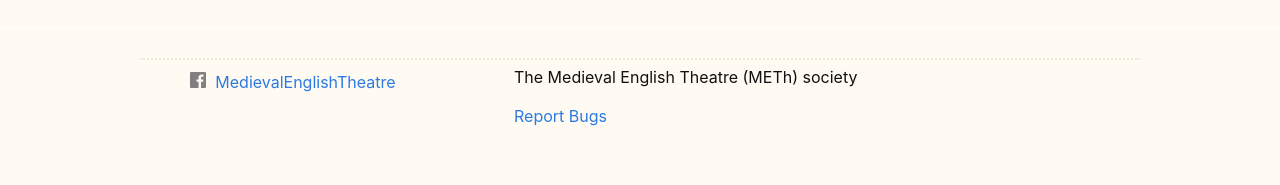
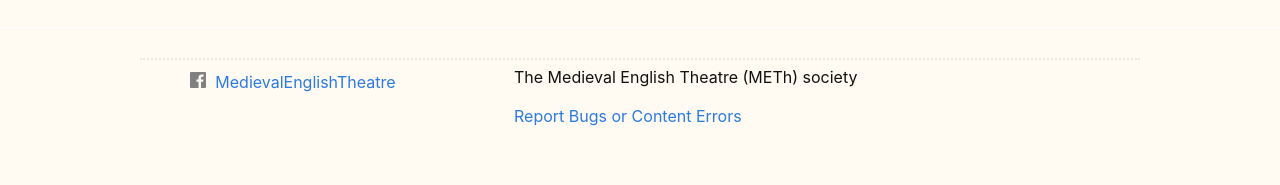
Before and after one commit to MedievalEnglishTheatre/MedievalEnglishTheatre.github.io, a Jekyll site: the page built from src/index.md, in a window 1280 px wide. Shown: the part 1526-1711 px from the top of the page. Built offline with Jekyll 4.4.1, drawn with Linux system fonts in a browser that asks for light colours.

Commit message:
modify footer to add 'or Content Errors'

```diff
--- a/src/_includes/footer.html
+++ b/src/_includes/footer.html
@@ -6,7 +6,7 @@
 
       <div class="footer-col footer-col-3">
         <p>{{- site.description | escape -}}</p>
-        <p><a href="https://github.com/MedievalEnglishTheatre/MedievalEnglishTheatre.github.io/issues">Report Bugs</a></p>
+        <p><a href="https://github.com/MedievalEnglishTheatre/MedievalEnglishTheatre.github.io/issues">Report Bugs or Content Errors</a></p>
       </div>
     </div>
 
```
